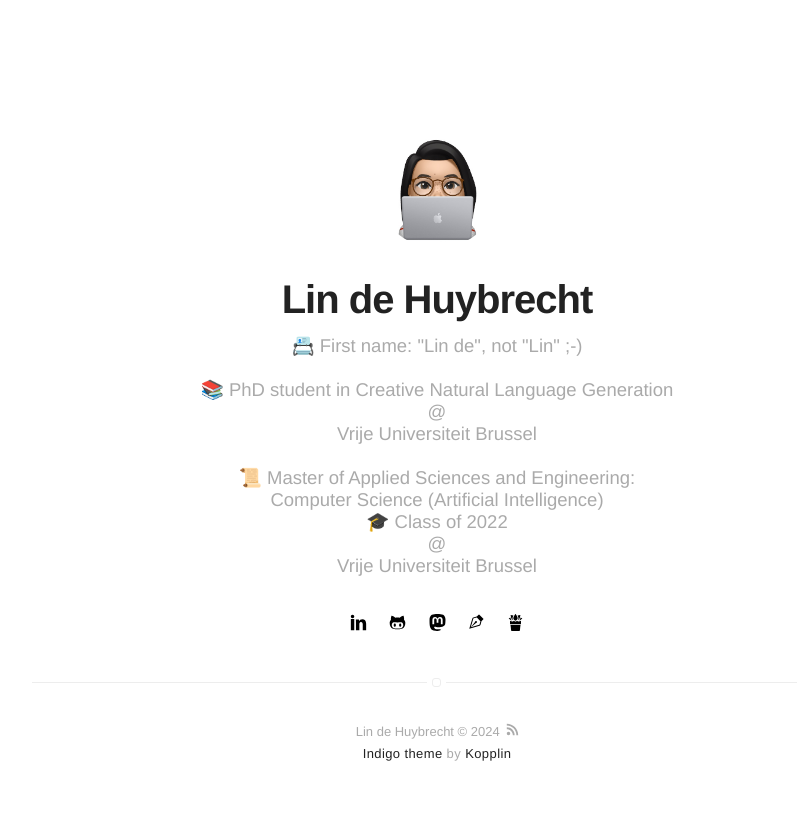
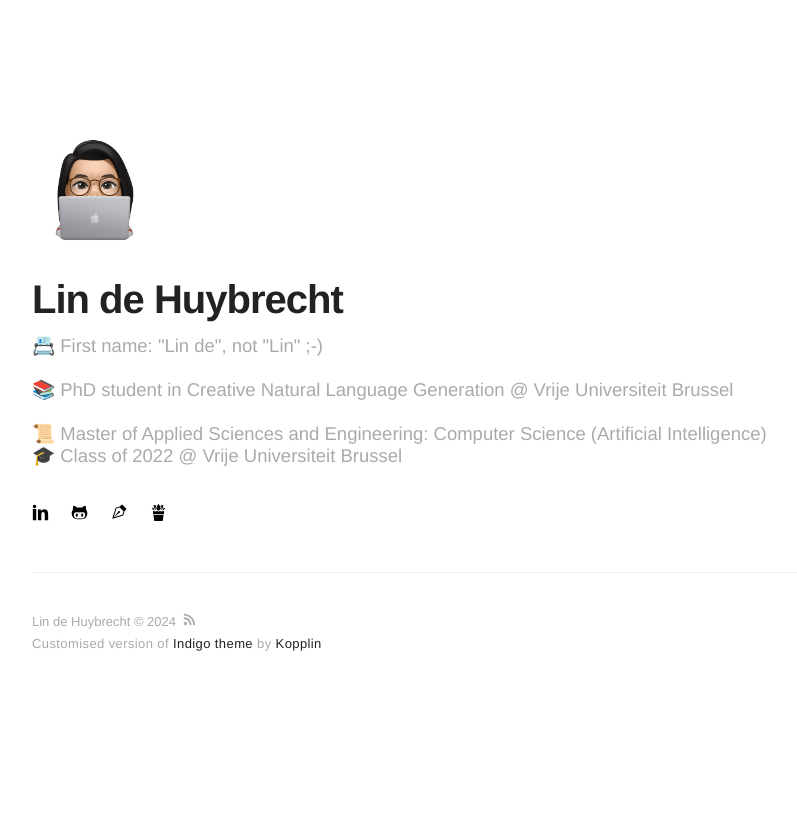
Before and after one commit to LndH/lndh, a Jekyll site: the page built from index.html, in a window 1280 px wide. Shown: the part 102-927 px from the top of the page, without its empty margins (203-1000 px from the left). Built offline with Jekyll 4.4.1, drawn with Linux system fonts in a browser that asks for light colours; after the commit the page ends 900 px from its top, so only the background shows below that.

Commit message:
customised theme, everything left aligned

```diff
--- a/Gemfile
+++ b/Gemfile
@@ -10,4 +10,8 @@ group :jekyll_plugins do
     gem "jekyll-paginate-v2", "~> 2.0"
     gem "html-proofer"
     gem "webrick"
+    gem "faraday-retry"
+    gem "rack"
+    gem "rackup"
+    gem "rack-handlers"
 end
--- a/_config.yml
+++ b/_config.yml
@@ -1,25 +1,16 @@
+title: Home page of Lin de Huybrecht
 # main text of home
 name: Lin de Huybrecht
 bio: >
   📇 First name: "Lin de", not "Lin" ;-)
   <br>
   <br>
-  📚 PhD student in Creative Natural Language Generation
-  <br>
-  @
-  <br>
-  Vrije Universiteit Brussel
+  📚 PhD student in Creative Natural Language Generation @ Vrije Universiteit Brussel
   <br>
   <br>
-  📜 Master of Applied Sciences and Engineering:
+  📜 Master of Applied Sciences and Engineering: Computer Science (Artificial Intelligence)
   <br>
-  Computer Science (Artificial Intelligence)
-  <br>
-   🎓 Class of 2022
-  <br>
-  @
-  <br>
-  Vrije Universiteit Brussel
+   🎓 Class of 2022 @ Vrije Universiteit Brussel
 
 # twitter summary info
 description: Home page of Lin de Huybrecht
@@ -72,7 +63,7 @@ github: LndH
 # lanyrd: mylanyrd
 #email: myemail@gmail.com
 writing: https://www.stamijtoe.be
-mastodon: https://mastodon.social/@ellendee
+#mastodon: https://mastodon.social/@ellendee
 garden: https://www.garden.lindehuybrecht.com
 
 # authors:
--- a/_includes/footer.html
+++ b/_includes/footer.html
@@ -8,7 +8,7 @@
     </a>
 
     <p class="extra">
-        <a class="link" href="https://github.com/sergiokopplin/indigo">Indigo theme</a>
+        Customised version of <a class="link" href="https://github.com/sergiokopplin/indigo">Indigo theme</a>
         by
         <a class="link" href="https://github.com/sergiokopplin/indigo">Kopplin</a>
     </p>
--- a/_sass/components/footer.sass
+++ b/_sass/components/footer.sass
@@ -5,12 +5,12 @@
     font-size: 1.3rem
     color: $gama
     font-weight: 300
-    text-align: center
+    /* text-align: center */
     position: relative
 
     &:before
         display: block
-        content: " "
+        /* content: " " */
         width: 7px
         height: 7px
         border: $epsilon 1px solid
--- a/_sass/components/header.sass
+++ b/_sass/components/header.sass
@@ -1,7 +1,7 @@
 .header-home
     display: block
     margin: 0 auto
-    text-align: center
+    /* text-align: center */
     position: relative
     z-index: 99
 
@@ -26,8 +26,9 @@
         font-weight: 300
         font-style: normal
         color: $gama
-        width: 70%
-        margin: 0 auto 30px
+        /* width: 70% */
+        /* margin: 0 auto 30px */
+        margin: 0 0 30px
 
         // if you put some links in your bio. ;)
         a
```
